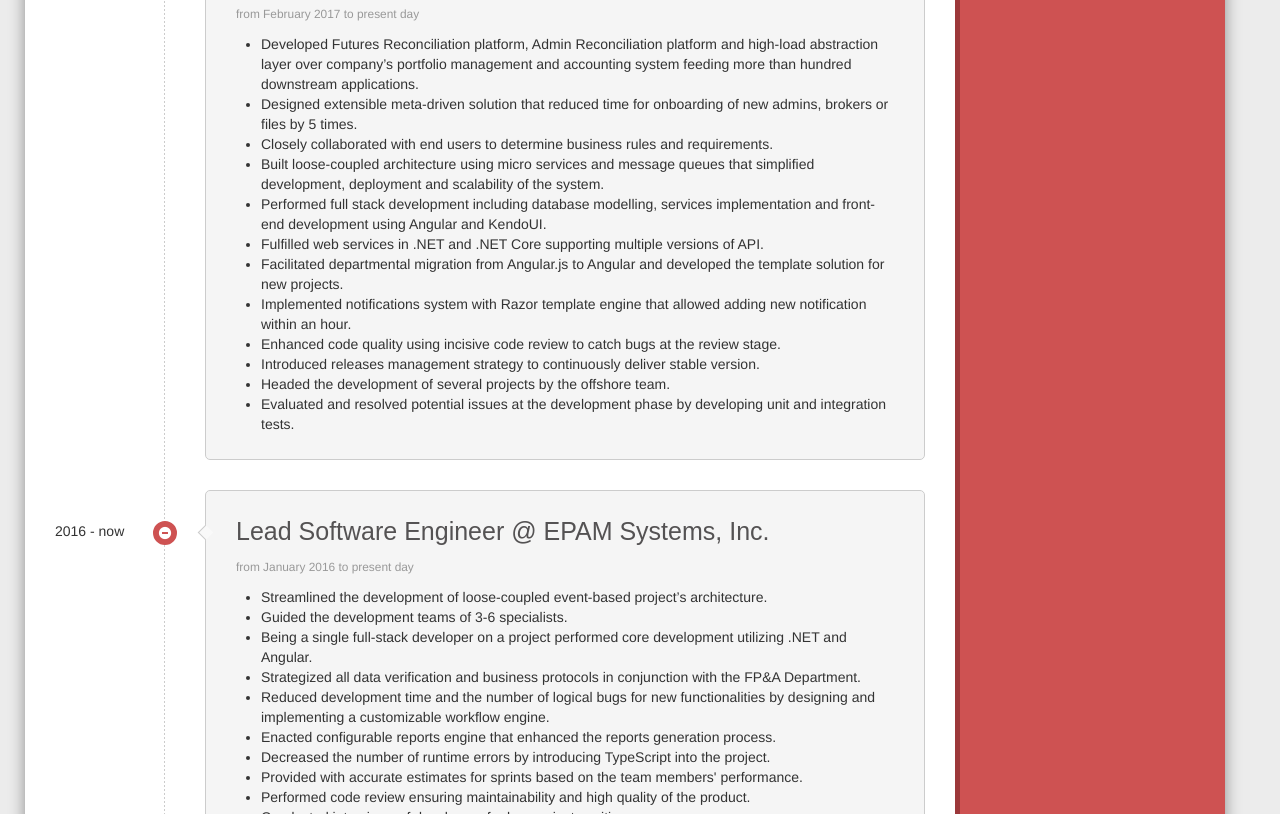
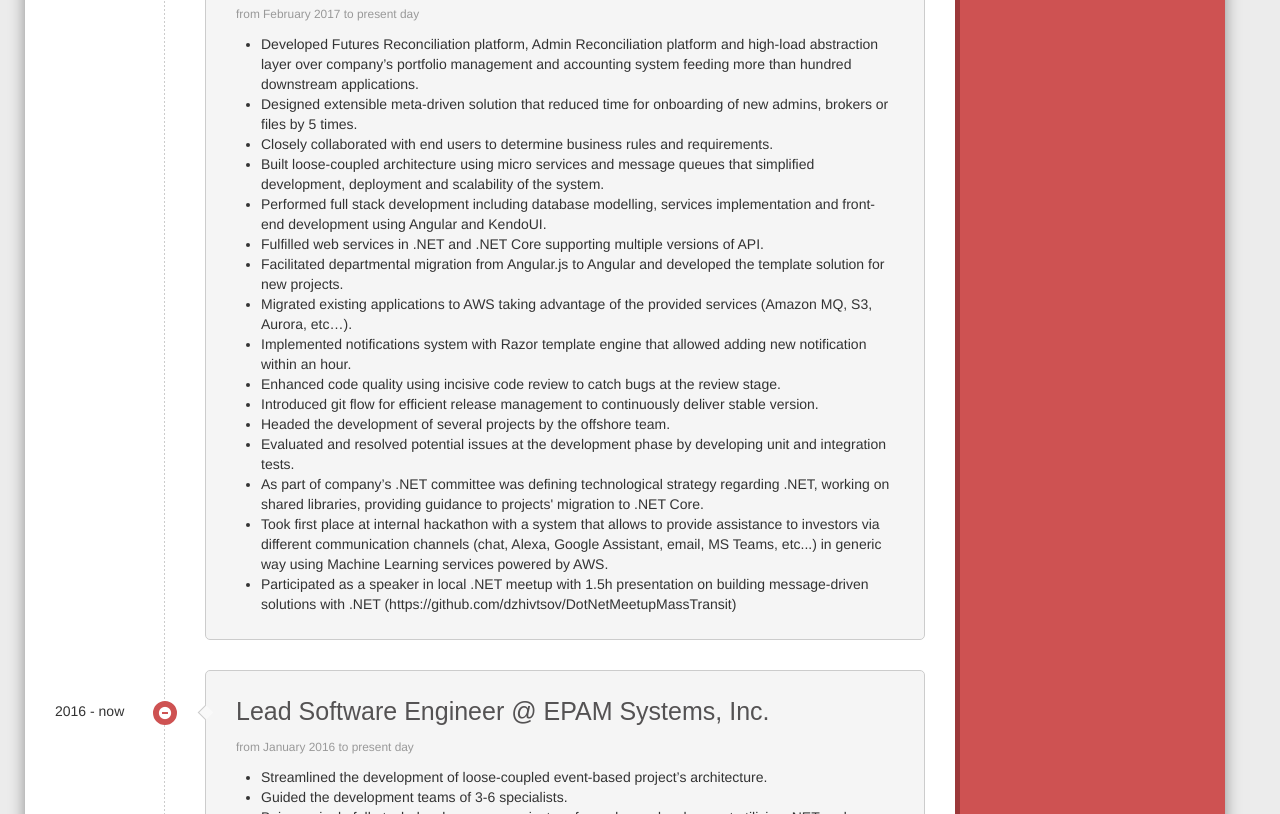
Before and after one commit to dzhivtsov/PersonalWebSite, a website: page app/index.html in a window 1280 px wide. Shown: the part 1232-2046 px from the top of the page. Drawn offline with Linux system fonts and the light colour scheme; files that its build step writes are made by us from their sources; a web font is replaced by a local one.

Commit message:
updated resume to the most recent version

```diff
--- a/app/index.html
+++ b/app/index.html
@@ -93,7 +93,7 @@
 
                     <p class="lead">
                         <ul>
-                            <li>8+ years of hands-on experience in full-stack web development.</li>
+                            <li>9+ years of hands-on experience in full-stack web development.</li>
 
                             <li>
                                 Primary focus on .NET/.NET Core technologies stack and SPA front-end development including Angular.
@@ -238,19 +238,31 @@
                                             Facilitated departmental migration from Angular.js to Angular and developed the template solution for new projects.
                                         </li>
                                         <li>
+                                            Migrated existing applications to AWS taking advantage of the provided services (Amazon MQ, S3, Aurora, etc…).
+                                        </li>
+                                        <li>
                                             Implemented notifications system with Razor template engine that allowed adding new notification within an hour.
                                         </li>
                                         <li>
                                             Enhanced code quality using incisive code review to catch bugs at the review stage.
                                         </li>
                                         <li>
-                                            Introduced releases management strategy to continuously deliver stable version.
+                                            Introduced git flow for efficient release management to continuously deliver stable version.
                                         </li>
                                         <li>
                                             Headed the development of several projects by the offshore team.
                                         </li>
                                         <li>
                                             Evaluated and resolved potential issues at the development phase by developing unit and integration tests.
+                                        </li>
+                                        <li>
+                                            As part of company’s .NET committee was defining technological strategy regarding .NET, working on shared libraries, providing guidance to projects' migration to .NET Core.
+                                        </li>
+                                        <li>
+                                            Took first place at internal hackathon with a system that allows to provide assistance to investors via different communication channels (chat, Alexa, Google Assistant, email, MS Teams, etc...) in generic way using Machine Learning services powered by AWS.
+                                        </li>
+                                        <li>
+                                            Participated as a speaker in local .NET meetup with 1.5h presentation on building message-driven solutions with .NET (https://github.com/dzhivtsov/DotNetMeetupMassTransit)
                                         </li>
                                     </ul>
                                 </p>
```
Also changed, not shown: 1 other file.
